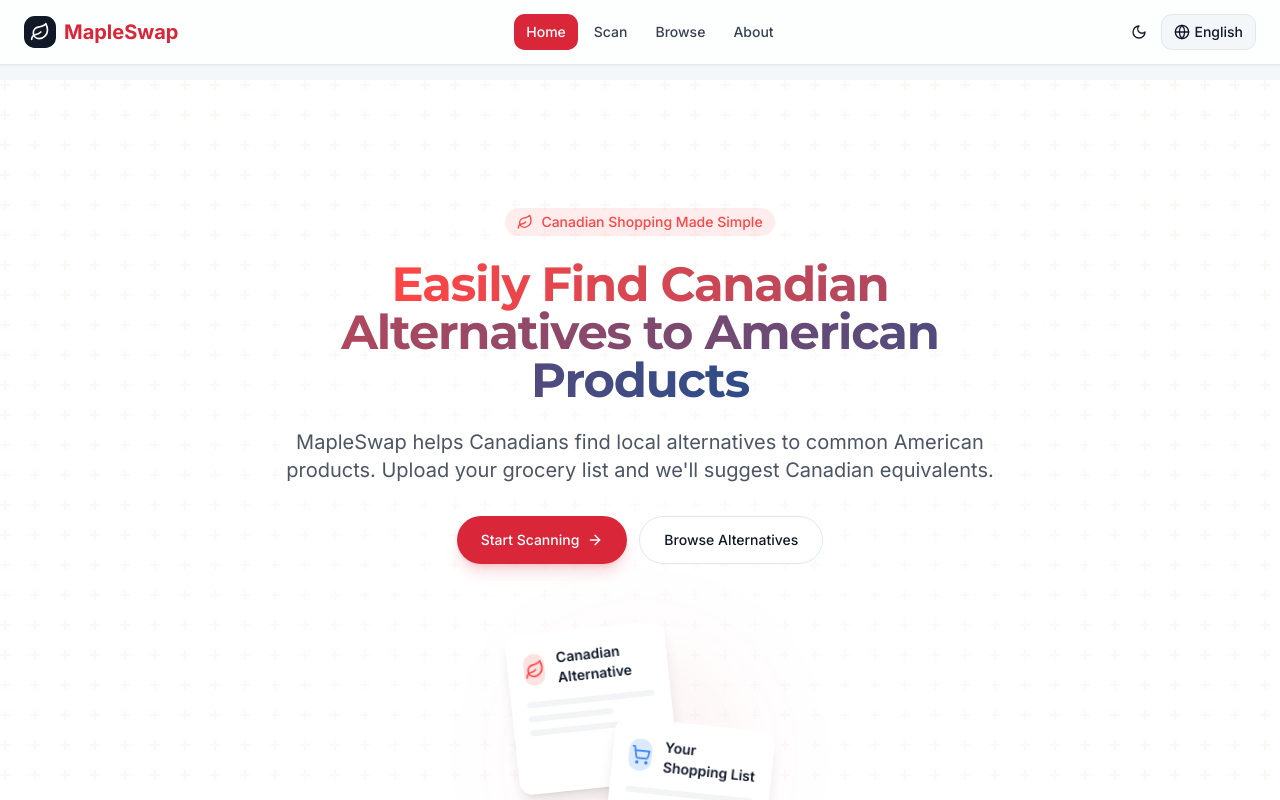
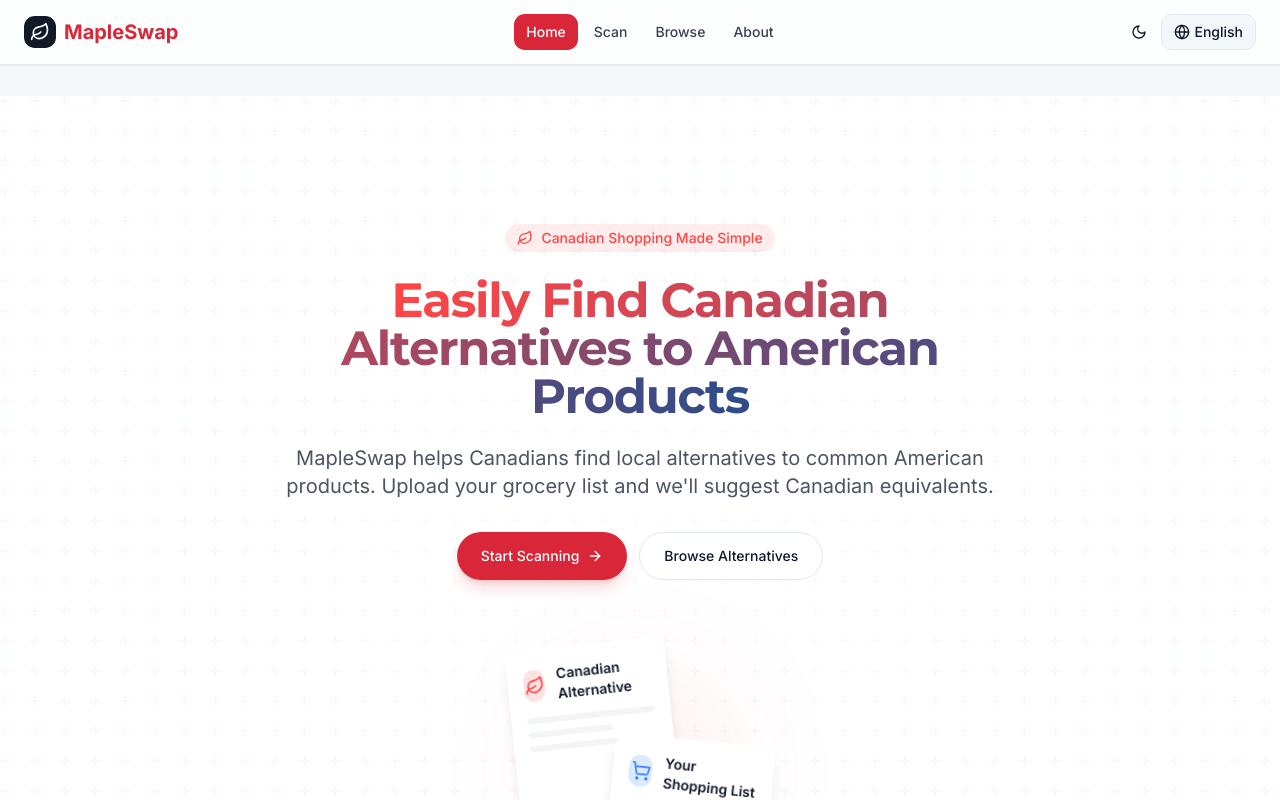
Before and after one commit to Mikop22/maple-swapper, a React (Vite) app: page / in a window 1280 px wide. Shown: the top 800 px of the page. Built offline with nearby package versions, Linux system fonts and the light colour scheme.

Commit message:
Adjust layout for header overlap
The header was overlapping content on the about and browse pages, this commit adjusts the layout to prevent this.

```diff
--- a/src/components/layout/Layout.tsx
+++ b/src/components/layout/Layout.tsx
@@ -13,7 +13,7 @@ const Layout = ({ children, className }: LayoutProps) => {
   return (
     <div className="min-h-screen flex flex-col">
       <Header />
-      <main className={cn("flex-1 pt-16 md:pt-20", className)}>
+      <main className={cn("flex-1 pt-20 md:pt-24", className)}>
         <PageTransition>
           {children}
         </PageTransition>
```
